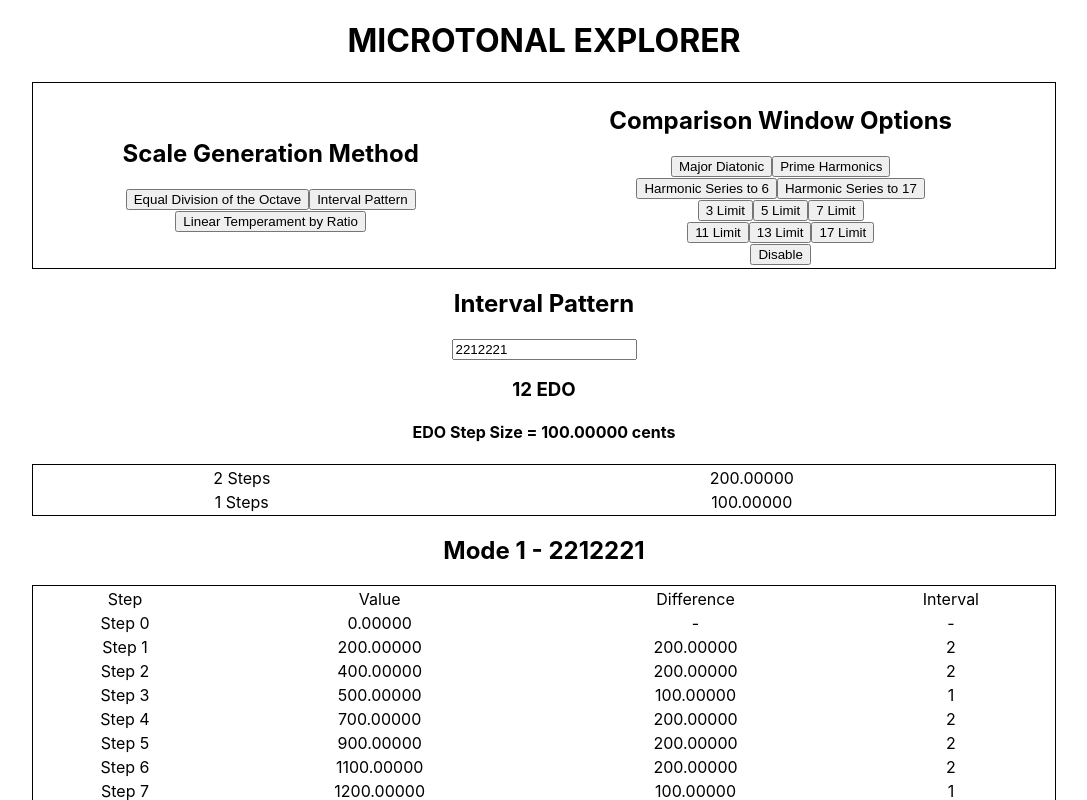
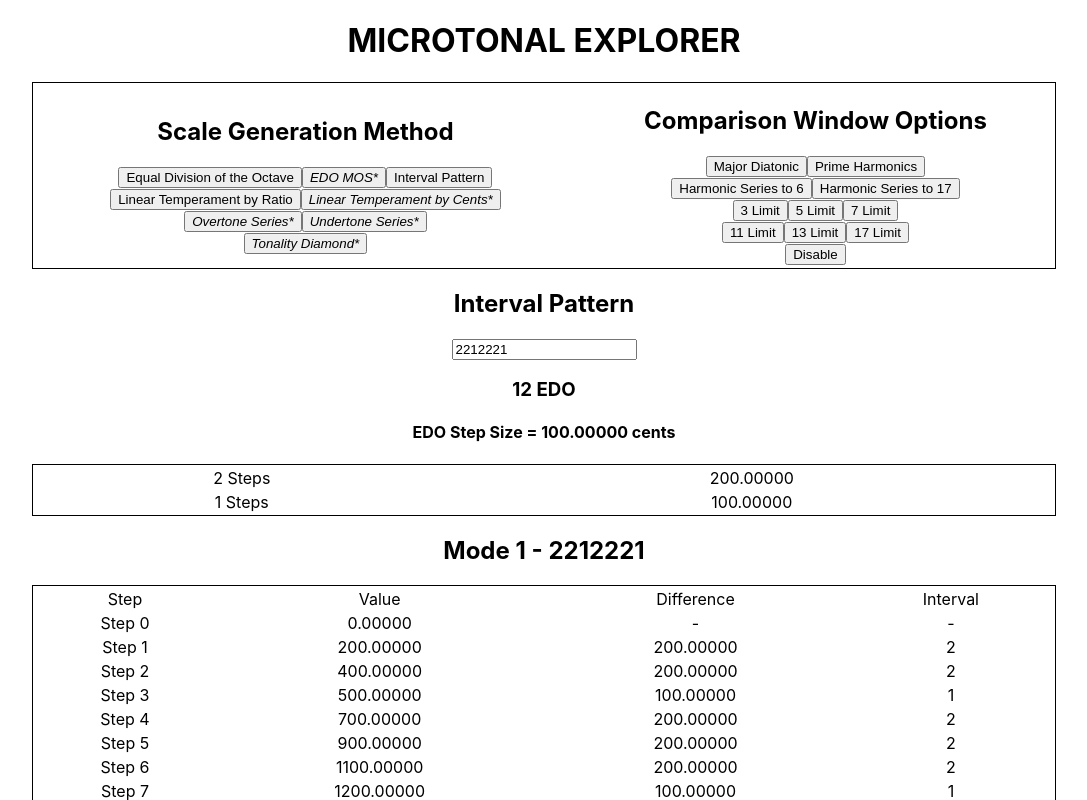
Before and after one commit to zzork/color-horizons-review-temp, a React (Create React App) app: page / in a window 1280 px wide. Shown: the top 800 px of the page, without its empty margins (96-1183 px from the left). Built offline with nearby package versions, Linux system fonts and the light colour scheme.

Commit message:
removed all remaining "align"s in tables and also labeled which utils should be components

```diff
--- a/src/components/Selector.js
+++ b/src/components/Selector.js
@@ -5,11 +5,28 @@ export const Selector = ({ onSelect }) => {
       <button onClick={() => onSelect("edo")}>
         Equal Division of the Octave
       </button>
+      <button>
+        <i>EDO MOS*</i>
+      </button>
       <button onClick={() => onSelect("ip")}>Interval Pattern</button>
       <br />
       <button onClick={() => onSelect("lt")}>
         Linear Temperament by Ratio
       </button>
+      <button>
+        <i>Linear Temperament by Cents*</i>
+      </button>
+      <br />
+      <button>
+        <i>Overtone Series*</i>
+      </button>
+      <button>
+        <i>Undertone Series*</i>
+      </button>
+      <br />
+      <button>
+        <i>Tonality Diamond*</i>
+      </button>
     </div>
   );
 };
--- a/src/util/getLTStepValuesDisplay.js
+++ b/src/util/getLTStepValuesDisplay.js
@@ -2,12 +2,14 @@ const getLTStepValuesDisplay = (stepsValuesAndDifferences) => {
   let stepValuesDisplay = stepsValuesAndDifferences.map((value, index) => (
     <tr key={index}>
       <td>Step {index}</td>
-      <td align="center">{value[0].toFixed(5)}</td>
-      <td align="center">{value[1]}</td>
-      <td align="center">{value[2]}</td>
+      <td>{value[0].toFixed(5)}</td>
+      <td>{value[1]}</td>
+      <td>{value[2]}</td>
     </tr>
   ));
   return stepValuesDisplay;
 };
 
 export default getLTStepValuesDisplay;
+
+// SHOULD BE COMPONENT
--- a/src/util/getUniquesDisplay.js
+++ b/src/util/getUniquesDisplay.js
@@ -24,3 +24,5 @@ const getUniquesDisplay = (sortedUnique) => {
 };
 
 export default getUniquesDisplay;
+
+// SHOULD BE COMPONENT
```
Also changed, not shown: src/util/getReadoutTable.js (deleted, +0 -16 lines).
